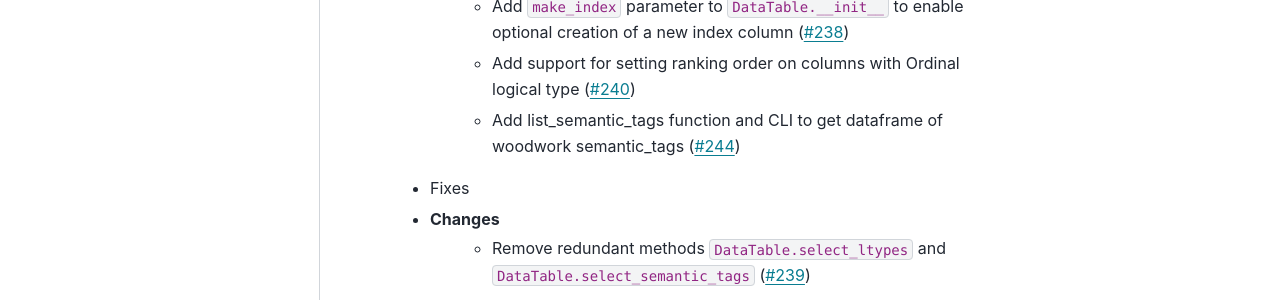
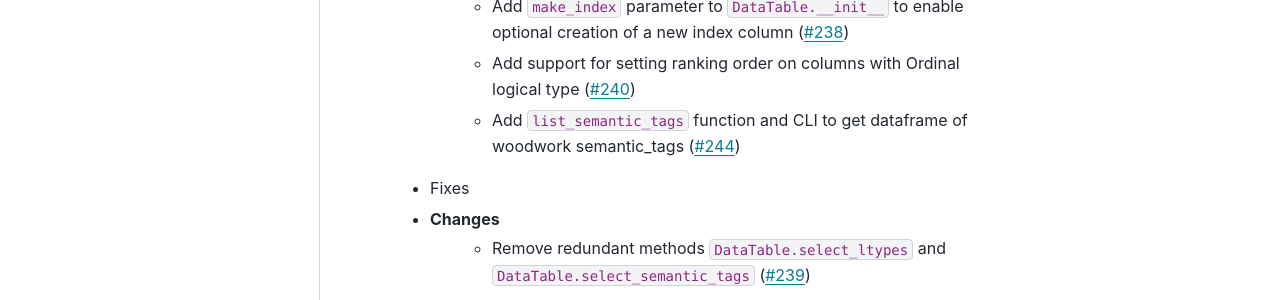
Before and after one commit to alteryx/woodwork, a Sphinx documentation site: the page built from docs/source/release_notes.rst, in a window 1280 px wide and 900 px high. Shown: the part 332-632 px from the top of the window. Built offline with Sphinx 7.4.7 and the PyData theme 0.15.4, drawn with Linux system fonts in a browser that asks for light colours; comment, search, counter and statistics services are not loaded.

Commit message:
back quotes addition

```diff
--- a/docs/source/release_notes.rst
+++ b/docs/source/release_notes.rst
@@ -7,7 +7,7 @@ Release Notes
         * Add optional ``include`` parameter for ``DataTable.describe()`` to filter results (:pr:`228`)
         * Add ``make_index`` parameter to ``DataTable.__init__`` to enable optional creation of a new index column (:pr:`238`)
         * Add support for setting ranking order on columns with Ordinal logical type (:pr:`240`)
-        * Add list_semantic_tags function and CLI to get dataframe of woodwork semantic_tags (:pr:`244`)
+        * Add ``list_semantic_tags`` function and CLI to get dataframe of woodwork semantic_tags (:pr:`244`)
     * Fixes
     * Changes
         * Remove redundant methods ``DataTable.select_ltypes`` and ``DataTable.select_semantic_tags`` (:pr:`239`)
```
